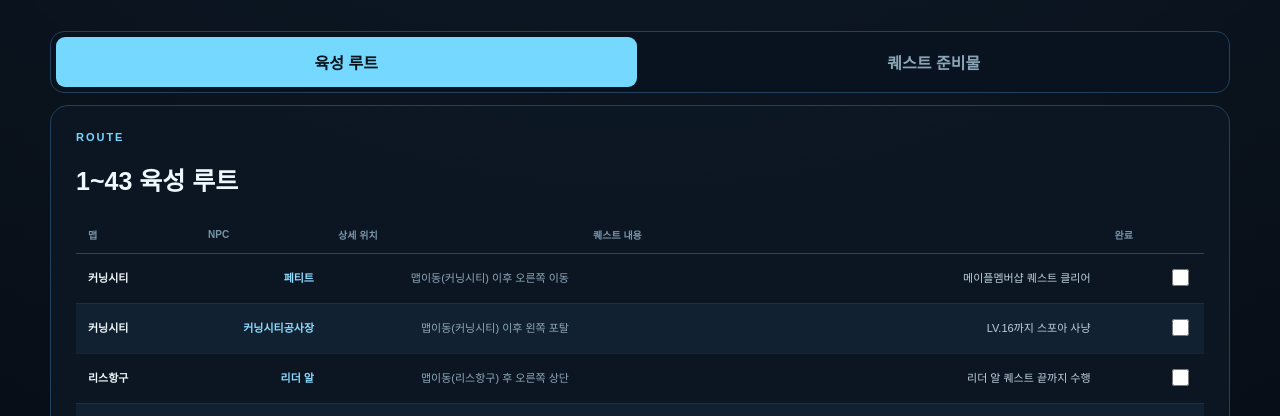
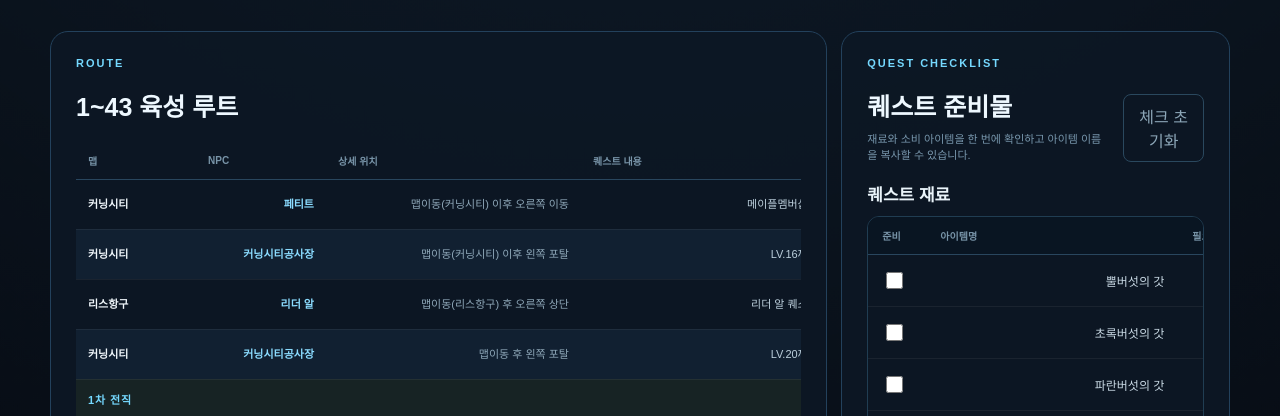
Before and after one commit to heesue94-cloud/banggu-gg, a plain HTML site: page guide.html in a window 1280 px wide. Shown: the part 280-696 px from the top of the page. Drawn offline with Linux system fonts and the light colour scheme; a web font is replaced by a local one.

Commit message:
육성 루트와 준비물 2대1 배치

```diff
--- a/guide.css
+++ b/guide.css
@@ -2,10 +2,7 @@
 .guide-hero { padding: 68px 0 34px; text-align: center; }
 .guide-hero h1 { font-size: clamp(38px, 6vw, 64px); }
 .guide-hero > p:not(.eyebrow) { margin: 15px 0 0; color: var(--muted); font-size: 14px; }
-.guide-tabs { display: grid; grid-template-columns: repeat(3,1fr); gap: 7px; margin-bottom: 12px; padding: 5px; border: 1px solid var(--line); border-radius: 14px; background: #08131f; }
-.guide-tabs.two-tabs { grid-template-columns: repeat(2,1fr); }
-.guide-tabs button { padding: 13px; border: 0; border-radius: 9px; color: #8ca5b6; background: transparent; cursor: pointer; font-weight: 800; }
-.guide-tabs button.active { color: #06131d; background: var(--accent); }
+.guide-columns { display: grid; grid-template-columns: minmax(0,2fr) minmax(0,1fr); align-items: start; gap: 14px; }
 .guide-panel { padding: 25px; border: 1px solid var(--line); border-radius: 18px; background: rgba(12,23,36,.92); }
 .panel-top { display: flex; align-items: flex-end; justify-content: space-between; gap: 20px; margin-bottom: 19px; }
 .panel-top h2 { margin: 2px 0 0; font-size: 25px; }
@@ -53,10 +50,11 @@
   .guide-hero { padding: 50px 0 29px; }
   .guide-panel { padding: 16px; }
   .panel-top { align-items: stretch; flex-direction: column; gap: 12px; }
-  .guide-search input { width: 100%; }
   .item-grid, .consumable-grid { grid-template-columns: 1fr 1fr; }
 }
+@media (max-width: 980px) {
+  .guide-columns { grid-template-columns: 1fr; }
+}
 @media (max-width: 430px) {
-  .guide-tabs button { padding: 11px 5px; font-size: 11px; }
   .item-grid, .consumable-grid { grid-template-columns: 1fr; }
 }
--- a/guide.html
+++ b/guide.html
@@ -19,7 +19,7 @@
     <link rel="preconnect" href="https://fonts.gstatic.com" crossorigin />
     <link href="https://fonts.googleapis.com/css2?family=Gowun+Dodum&family=IBM+Plex+Sans+KR:wght@400;500;600;700&display=swap" rel="stylesheet" />
     <link rel="stylesheet" href="styles.css?v=20260727-13" />
-    <link rel="stylesheet" href="guide.css?v=20260730-2" />
+    <link rel="stylesheet" href="guide.css?v=20260730-3" />
   </head>
   <body>
     <header class="topbar">
@@ -44,11 +44,7 @@
         <p>육성 순서와 퀘스트 재료·소비 아이템을 한곳에서 확인하세요.</p>
       </section>
 
-      <nav class="guide-tabs two-tabs" role="tablist" aria-label="육성 가이드 분류">
-        <button class="active" type="button" data-panel="route" role="tab" aria-selected="true">육성 루트</button>
-        <button type="button" data-panel="materials" role="tab" aria-selected="false">퀘스트 준비물</button>
-      </nav>
-
+      <div class="guide-columns">
       <section id="routePanel" class="guide-panel active">
         <div class="panel-top">
           <div><p class="eyebrow">ROUTE</p><h2>1~43 육성 루트</h2></div>
@@ -62,7 +58,7 @@
         <div id="routeEmpty" class="guide-empty" hidden>일치하는 육성 경로가 없습니다.</div>
       </section>
 
-      <section id="materialsPanel" class="guide-panel" hidden>
+      <section id="materialsPanel" class="guide-panel materials-panel">
         <div class="panel-top"><div><p class="eyebrow">QUEST CHECKLIST</p><h2>퀘스트 준비물</h2><p>재료와 소비 아이템을 한 번에 확인하고 아이템 이름을 복사할 수 있습니다.</p></div><button id="resetMaterials" class="reset-button" type="button">체크 초기화</button></div>
         <div class="supply-section">
           <h3>퀘스트 재료</h3>
@@ -84,6 +80,7 @@
         </div>
       </section>
 
+      </div>
       <aside class="guide-note"><strong>참고</strong><span>서버 패치나 선행 퀘스트 진행 상태에 따라 NPC 대사와 이동 순서가 달라질 수 있습니다.</span></aside>
     </main>
 
@@ -92,6 +89,6 @@
       <svg viewBox="0 0 24 24" aria-hidden="true"><path d="M19.5 5.34A16.3 16.3 0 0 0 15.44 4l-.5 1.02a15.1 15.1 0 0 0-5.86 0L8.56 4A16.4 16.4 0 0 0 4.5 5.35C1.94 9.2 1.25 12.95 1.6 16.65a16.5 16.5 0 0 0 4.98 2.52l1.2-1.65a10.6 10.6 0 0 1-1.88-.9l.46-.36c3.63 1.68 7.56 1.68 11.15 0l.47.36c-.6.36-1.23.66-1.88.9l1.2 1.65a16.4 16.4 0 0 0 4.98-2.52c.42-4.29-.73-8-2.78-11.31ZM8.52 14.4c-1.09 0-1.98-1-1.98-2.22 0-1.23.87-2.23 1.98-2.23 1.12 0 2 1.01 1.98 2.23 0 1.22-.88 2.22-1.98 2.22Zm6.96 0c-1.09 0-1.98-1-1.98-2.22 0-1.23.87-2.23 1.98-2.23 1.12 0 2 1.01 1.98 2.23 0 1.22-.86 2.22-1.98 2.22Z"/></svg>
       <span>건의사항</span>
     </a>
-    <script src="guide.js?v=20260730-2"></script>
+    <script src="guide.js?v=20260730-3"></script>
   </body>
 </html>
--- a/guide.js
+++ b/guide.js
@@ -75,8 +75,6 @@ const CONSUMABLES = [
   ["마나 엘릭서",1],["맑은 물",2],["마을귀환주문서",3]
 ];
 
-const tabs = document.querySelectorAll("[data-panel]");
-const panels = {route:document.querySelector("#routePanel"),materials:document.querySelector("#materialsPanel")};
 const routeRows = document.querySelector("#routeRows");
 
 function saved(key) { try { return JSON.parse(localStorage.getItem(key) || "[]"); } catch { return []; } }
@@ -117,10 +115,6 @@ function renderSupplyTable(target,data,key) {
   }));
 }
 
-tabs.forEach(tab=>tab.addEventListener("click",()=>{
-  tabs.forEach(item=>{const active=item===tab;item.classList.toggle("active",active);item.setAttribute("aria-selected",active);});
-  Object.entries(panels).forEach(([key,panel])=>{const active=key===tab.dataset.panel;panel.hidden=!active;panel.classList.toggle("active",active);});
-}));
 routeRows.addEventListener("change",event=>{
   if (!event.target.matches("[data-route]")) return;
   const done = new Set(saved("banggu-guide-route")); const index=Number(event.target.dataset.route);
```
